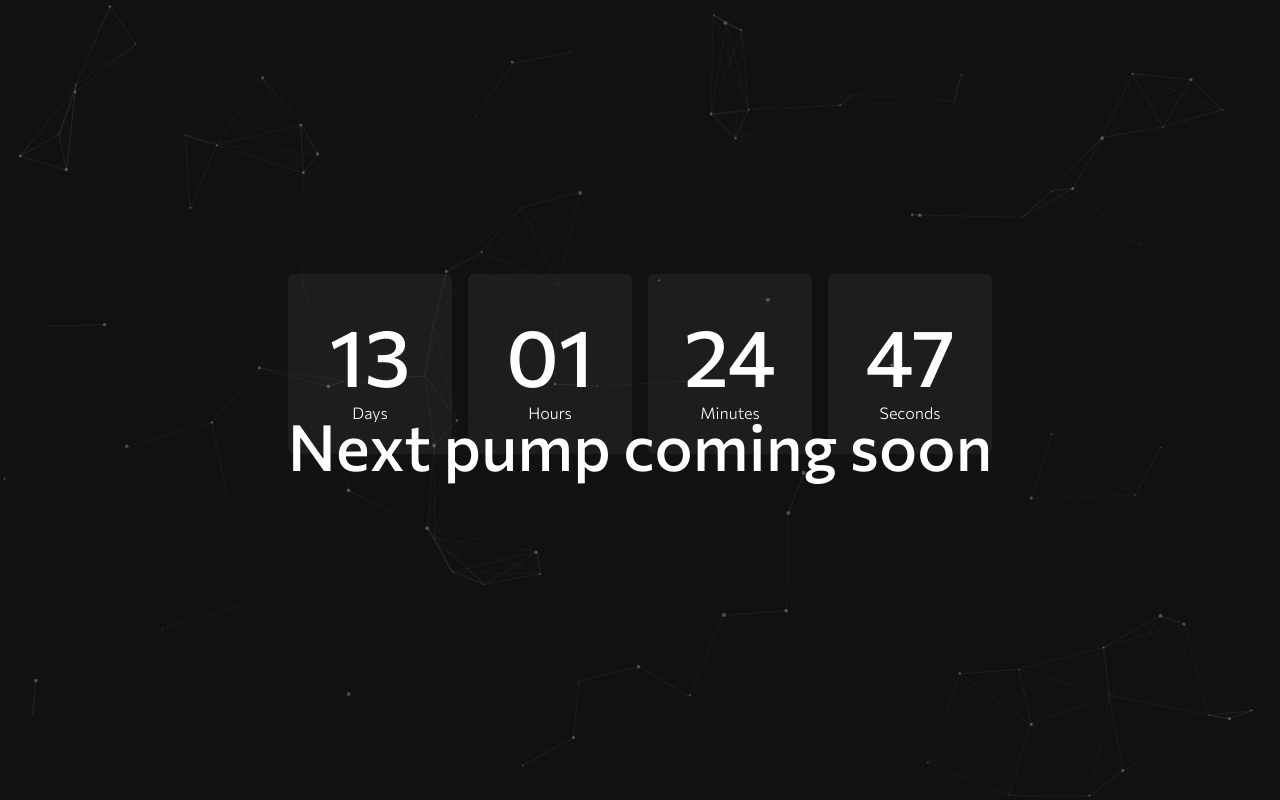
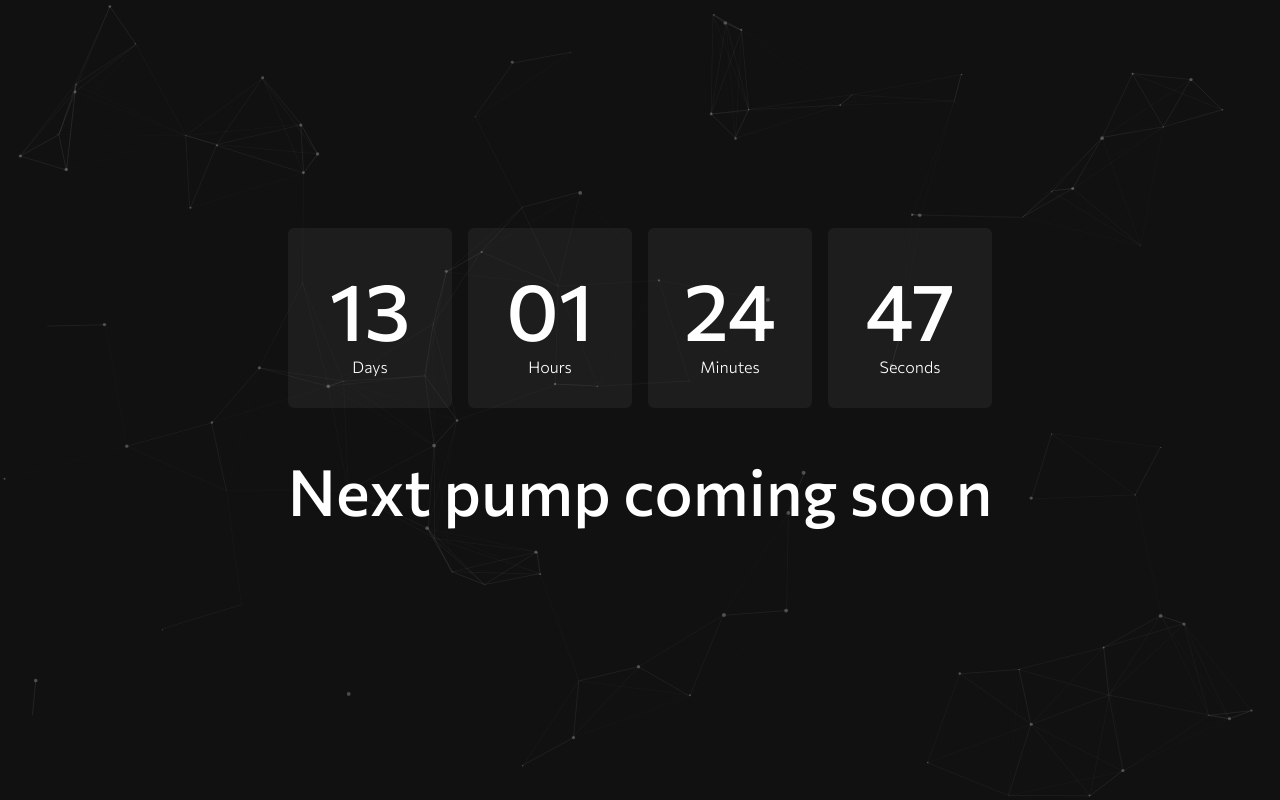
Before and after one commit to happycryptofriends/happycryptofriends.github.io, a Nuxt app: page / in a window 1280 px wide. Built offline with nearby package versions, Linux system fonts and the light colour scheme.

Commit message:
add first countdown

```diff
--- a/pages/index.vue
+++ b/pages/index.vue
@@ -62,7 +62,6 @@ export default {
     font-size: 4rem;
     color: white;
     font-weight: 500;
-    margin-top: -3rem;
   }
 }
 </style>
```
